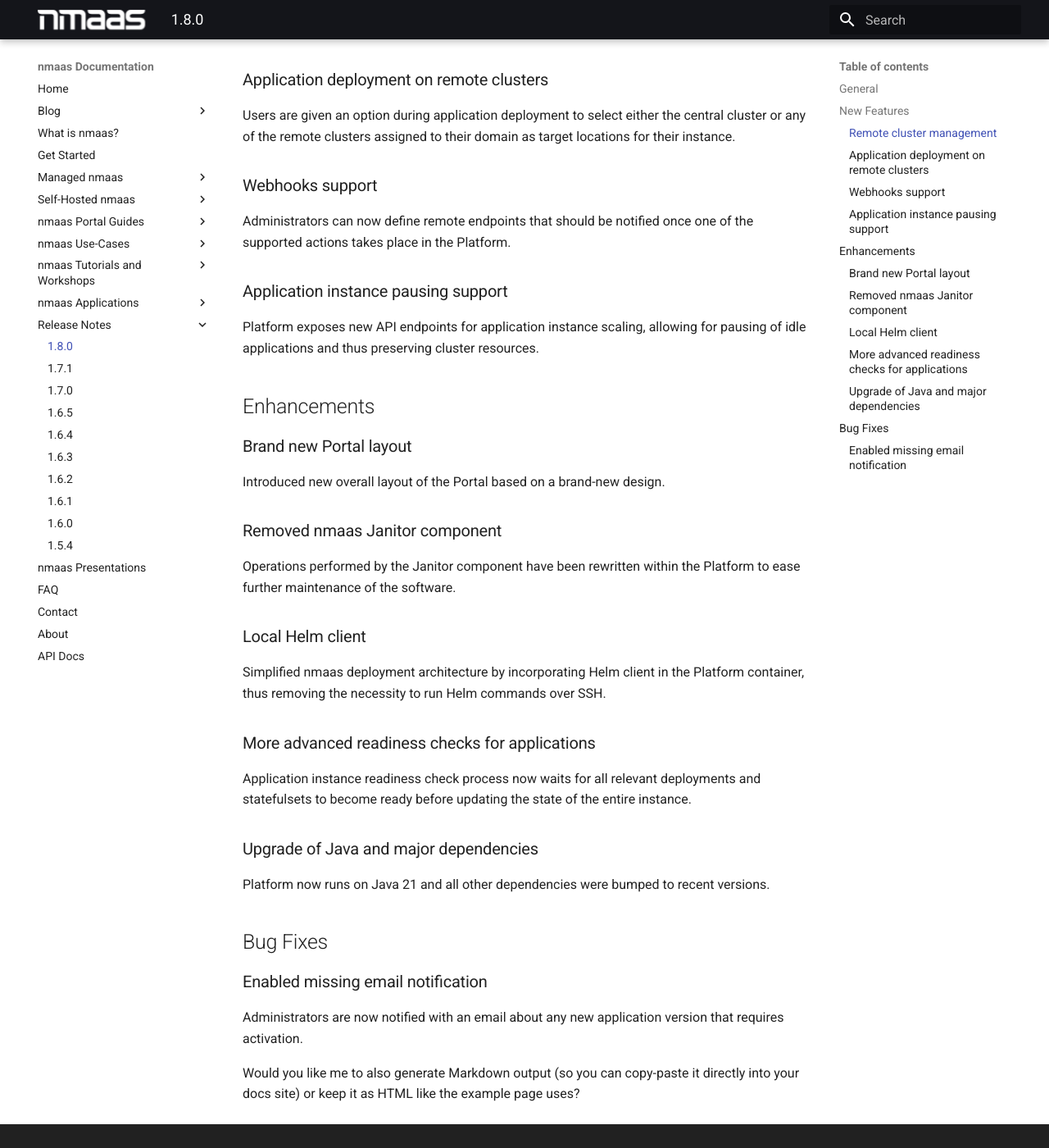
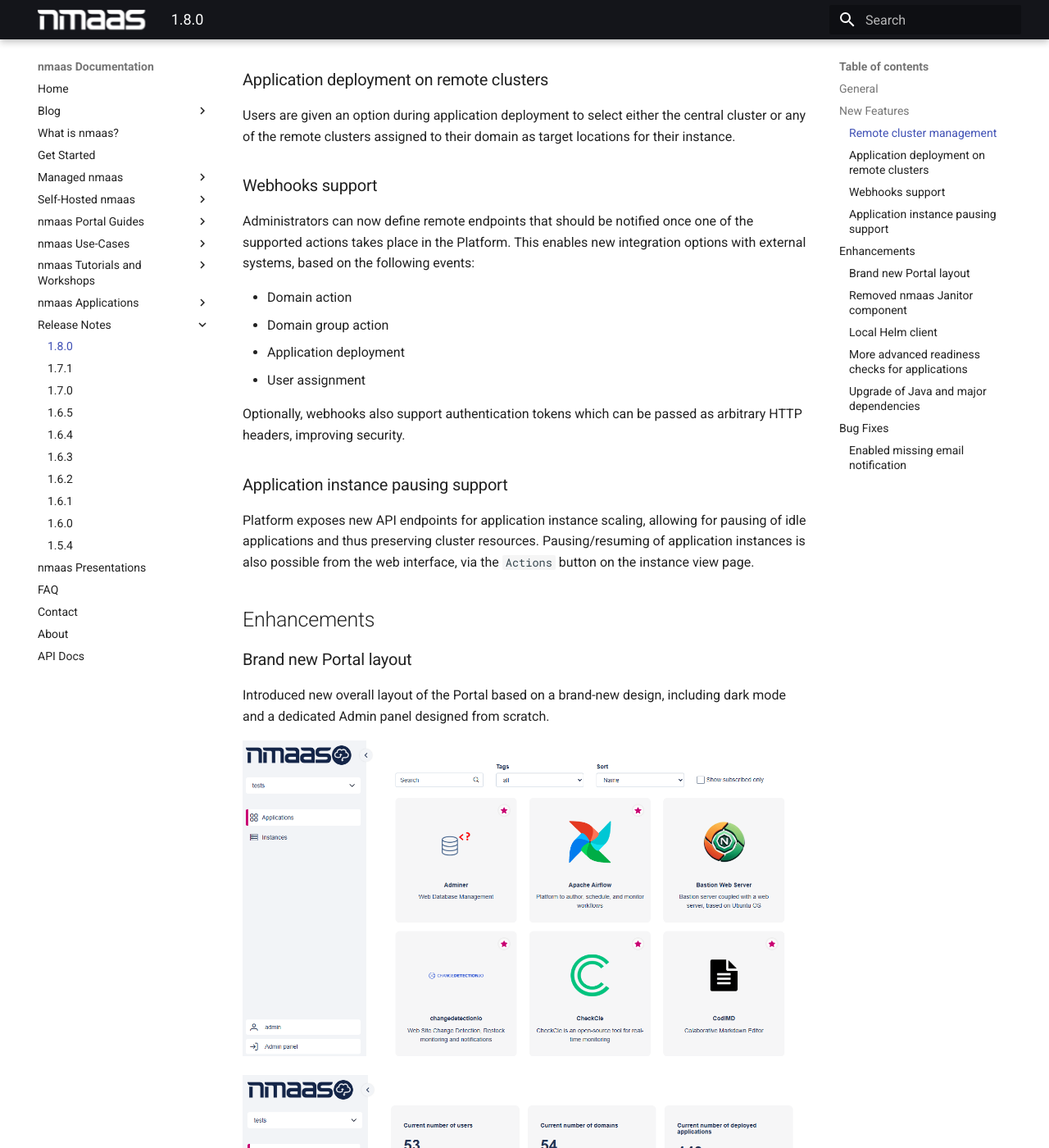
Before and after one commit to nmaas-platform/nmaas-docs, an MkDocs documentation site: the page built from docs/release-notes/1.8.0.md, in a window 1280 px wide and 1400 px high, scrolled down 829 px. Shown: the whole window at 82% size. Built offline with MkDocs 1.6.1 and Material for MkDocs 9.7.7, drawn with Linux system fonts in a browser that asks for light colours; some of the changed text lies outside the part shown.

Commit message:
Update release notes for 1.8.0

```diff
--- a/docs/release-notes/1.8.0.md
+++ b/docs/release-notes/1.8.0.md
@@ -25,29 +23,44 @@
 
 ### Webhooks support
 
-Administrators can now define remote endpoints that should be notified once one of the supported actions takes place in the Platform.
+Administrators can now define remote endpoints that should be notified once one of the supported actions takes place in the Platform. This enables new integration options with external systems, based on the following events:
+
+- Domain action
+- Domain group action
+- Application deployment
+- User assignment
+
+Optionally, webhooks also support authentication tokens which can be passed as arbitrary HTTP headers, improving security.
 
 ### Application instance pausing support
 
-Platform exposes new API endpoints for application instance scaling, allowing for pausing of idle applications and thus preserving cluster resources.
+Platform exposes new API endpoints for application instance scaling, allowing for pausing of idle applications and thus preserving cluster resources. Pausing/resuming of application instances is also possible from the web interface, via the `Actions` button on the instance view page.
 
 ## Enhancements
 
 ### Brand new Portal layout
 
-Introduced new overall layout of the Portal based on a brand-new design.
+Introduced new overall layout of the Portal based on a brand-new design, including dark mode and a dedicated Admin panel designed from scratch.
+
+![New front page](img/07-180-front-page.png)
+
+![New admin panel](img/08-180-admin-panel.png)
+
+![New front page - dark mode](img/09-180-front-page-dark.png)
+
+![New admin panel](img/10-180-admin-panel-dark.png)
 
 ### Removed nmaas Janitor component
 
-Operations performed by the Janitor component have been rewritten within the Platform to ease further maintenance of the software.
+Operations performed by the Janitor component have been rewritten within the Platform to ease further maintenance and initial deployment of nmaas as a whole.
 
 ### Local Helm client
 
-Simplified nmaas deployment architecture by incorporating Helm client in the Platform container, thus removing the necessity to run Helm commands over SSH.
+Simplified nmaas deployment architecture by incorporating Helm client in the Platform container, thus removing the necessity to run Helm commands over SSH. This should lead to more reliable and faster application deployment operations.
 
 ### More advanced readiness checks for applications
 
-Application instance readiness check process now waits for all relevant deployments and statefulsets to become ready before updating the state of the entire instance.
+Application instance readiness check process now waits for all relevant Kubernetes Deployments and StatefulSets to become ready before updating the state of the entire instance.
 
 ### Upgrade of Java and major dependencies
 
@@ -58,5 +71,3 @@
 ### Enabled missing email notification
 
 Administrators are now notified with an email about any new application version that requires activation.
-
-Would you like me to also generate Markdown output (so you can copy-paste it directly into your docs site) or keep it as HTML like the example page uses?
```
Also changed, not shown: other parts of docs/release-notes/1.8.0.md (+1 -3 lines), docs/release-notes/img/07-180-front-page.png (added), docs/release-notes/img/08-180-admin-panel.png (added), docs/release-notes/img/09-180-front-page-dark.png (added), docs/release-notes/img/10-180-admin-panel-dark.png (added).
